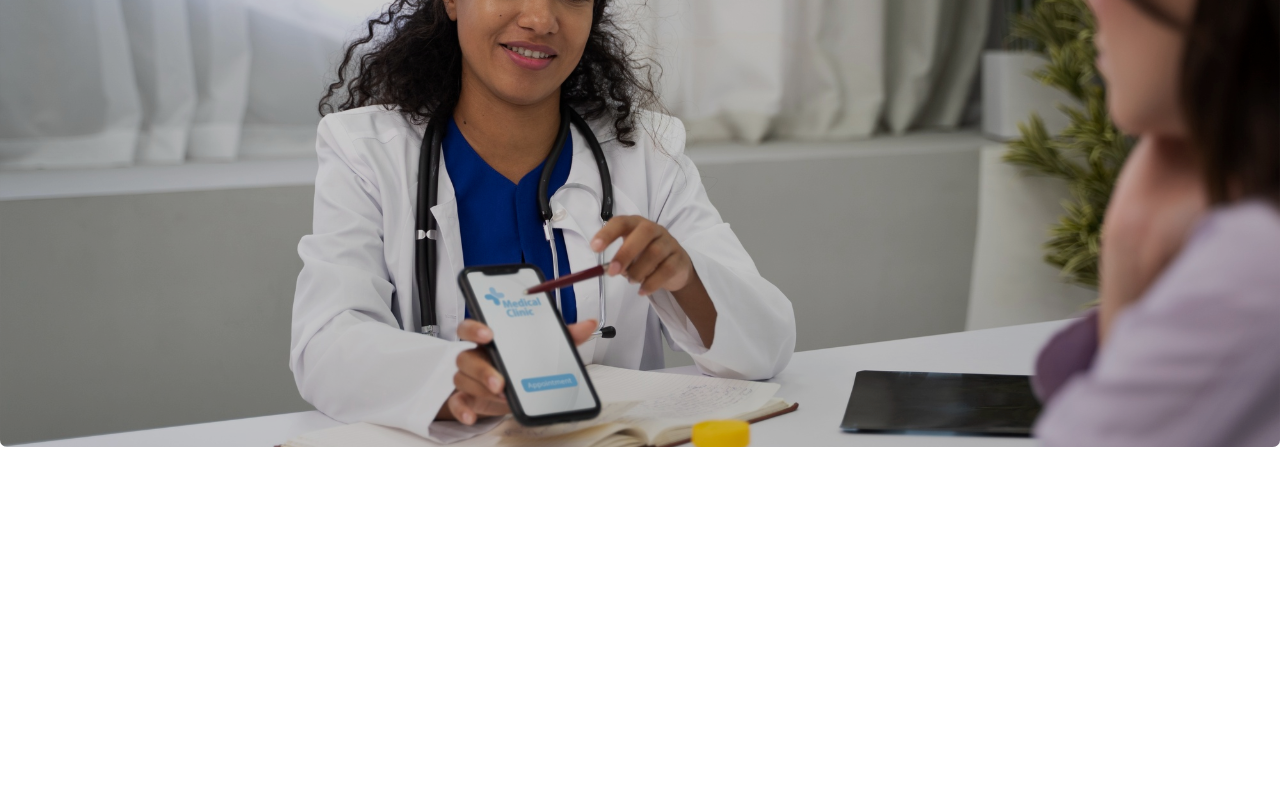
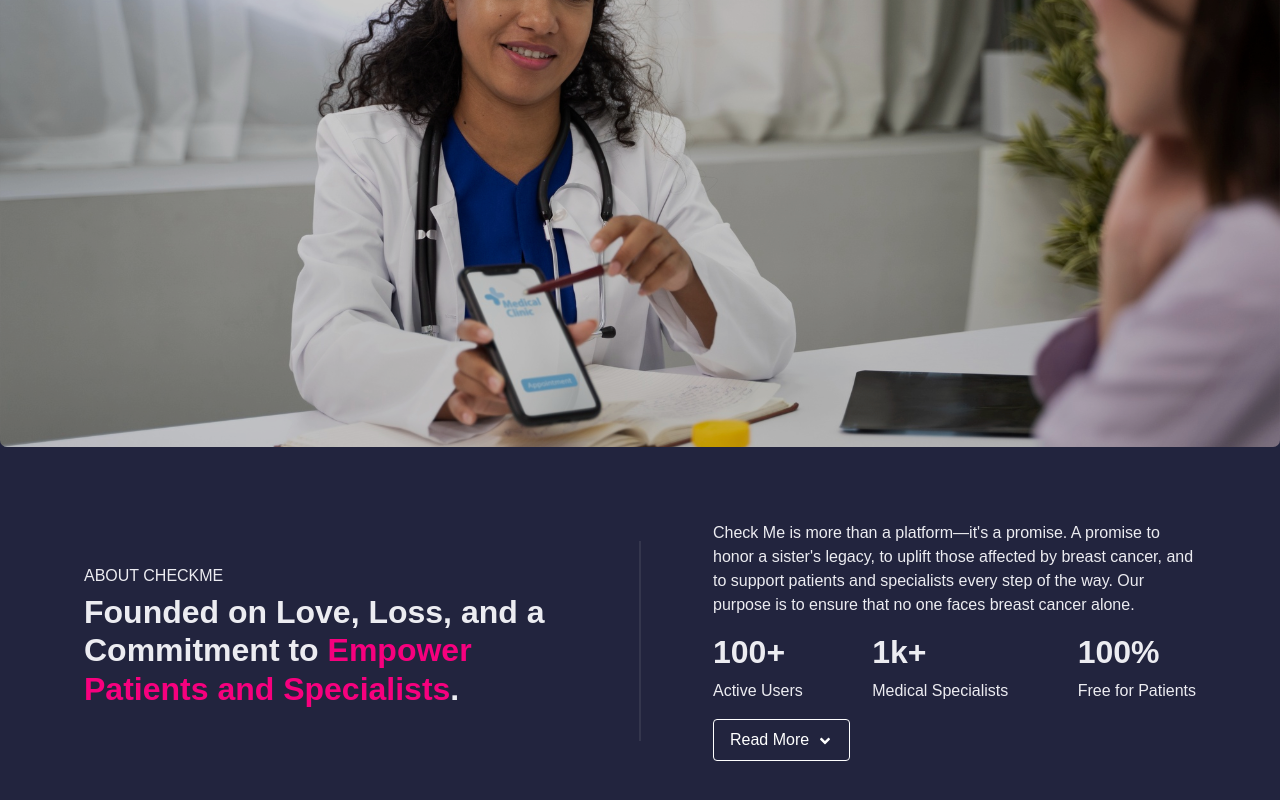
Before and after one commit to Georjane/check-me-demo-app, a React (Create React App) app: page / in a window 1280 px wide. Shown: the part 640-1440 px from the top of the page. Before the commit the page ends 1087 px from the top, so only its background shows below. Built offline with nearby package versions, Linux system fonts and the light colour scheme.

Commit message:
Add about me section

```diff
--- a/src/assets/css/Button.css
+++ b/src/assets/css/Button.css
@@ -20,6 +20,12 @@
   color: var(--primary-color);
 }
 
+.whiteoutline {
+  background-color: transparent;
+  border: 1px solid  white!important;
+  color: white!important;
+}
+
 .outline:hover {
   background-color: #f8f9fa;
 }
--- a/src/assets/css/Homepage.css
+++ b/src/assets/css/Homepage.css
@@ -11,11 +11,11 @@
     margin: 20px auto;
 }
 
-.hero-span {
+.pink-text {
     color: var(--primary-color);
 }
 
-.hero-h1 {
+.hero-h1, .about-section h2 {
     font-weight: 700;
 }
 
@@ -28,3 +28,27 @@
 .img-div {
     margin: -12px;
 }
+
+.about-section {
+    height: fit-content;
+    align-items: center;
+    background-color: #22243e;
+    margin: -12px;
+    padding: 70px 12px;
+    text-align: left;
+    color: #ECECF1;
+    /* opacity: 0.7; */
+}
+
+.about-div {
+    width: 100%;
+    height: inherit;
+    /* height: 35vh; */
+    padding: 1rem 4.5rem;
+}
+
+.vertical-line {
+    width: 2px;
+    height: 25vh;
+    border-left: solid #ffffff15 2px;
+}
--- a/src/components/Button.js
+++ b/src/components/Button.js
@@ -3,7 +3,9 @@ import PropTypes from 'prop-types';
 // import { FaGithub, FaTwitter } from 'react-icons/fa';
 import '../assets/css/Button.css';
 
-function Button({ type, text, icon }) {
+function Button({
+  type, text, icon, color,
+}) {
   let buttonClass = 'button';
 
   if (type === 'outline') {
@@ -11,6 +13,11 @@ function Button({ type, text, icon }) {
   } else if (type === 'text-icon') {
     buttonClass += ' text-icon';
   }
+
+  if (color === 'white') {
+    buttonClass += ' whiteoutline';
+  }
+
   return (
     <button type="button" className={buttonClass}>
       <span className="text">{text}</span>
@@ -20,13 +27,15 @@ function Button({ type, text, icon }) {
 }
 
 Button.propTypes = {
-  type: PropTypes.oneOf(['default', 'outline', 'text-icon']).isRequired, // Validate the type prop
-  text: PropTypes.string.isRequired, // Validate the text prop
-  icon: PropTypes.element, // Validate the icon prop (optional)
+  type: PropTypes.oneOf(['default', 'outline', 'text-icon']).isRequired,
+  text: PropTypes.string.isRequired,
+  icon: PropTypes.element,
+  color: PropTypes.string,
 };
 
 Button.defaultProps = {
-  icon: null, // Set a default value of null for the icon prop
+  icon: null,
+  color: null,
 };
 
 export default Button;
--- a/src/components/Header.js
+++ b/src/components/Header.js
@@ -11,7 +11,7 @@ import '../assets/css/Header.css';
 
 function Header() {
   return (
-    <Navbar expand="lg" bg="light" variant="light" sticky="top">
+    <Navbar expand="lg" bg="light" variant="light">
       <Container>
         <Navbar.Brand href="#"><img src={logoSvg} alt="Logo" /></Navbar.Brand>
         <Navbar.Toggle id="menu-icon" aria-controls="navbar-nav">
--- a/src/pages/HomePage.js
+++ b/src/pages/HomePage.js
@@ -7,7 +7,7 @@ import '../assets/css/Homepage.css';
 function HomePage() {
   return (
     <div>
-      <div className="hero-section py-5">
+      <section className="hero-section py-5">
         <h1 className="hero-h1 w-50 m-auto d-none d-md-block">
           Transforming
           <span className="hero-span"> Breast Cancer Care</span>
@@ -15,7 +15,7 @@ function HomePage() {
         </h1>
         <h1 className="hero-h1 m-auto px-4 d-block d-md-none">
           Transforming
-          <span className="hero-span"> Breast Cancer Care</span>
+          <span className="pink-text"> Breast Cancer Care</span>
           , One Patient at a Time
         </h1>
         <p className="hero-para  w-50 m-auto py-3 px-5 d-none d-md-block">
@@ -32,8 +32,43 @@ function HomePage() {
           <Button type="default" text="Our Services" />
           <Button type="text-icon" text="Contact Us" icon={<FaAngleDown />} />
         </div>
-      </div>
+      </section>
       <div className="img-div"><img className="hero-img" src={heroImgSvg} alt="Hero" /></div>
+      <section className="d-md-flex about-section">
+        <div className="about-div">
+          <h6>ABOUT CHECKME</h6>
+          <h2 className="">
+            Founded on Love, Loss, and a Commitment to
+            <span className="pink-text"> Empower Patients and Specialists</span>
+            .
+          </h2>
+        </div>
+        <div className="d-none d-md-block vertical-line" />
+        <div className="about-div">
+          <p>
+            Check Me is more than a platform—it&apos;s a promise. A promise to honor a
+            sister&apos;s legacy, to uplift those affected by breast cancer,
+            and to support patients and specialists every step of the way.
+            Our purpose is to ensure that no one faces breast cancer alone.
+            {' '}
+          </p>
+          <div className="d-flex w-100 justify-content-between">
+            <div>
+              <h2>100+</h2>
+              <p>Active Users</p>
+            </div>
+            <div>
+              <h2>1k+</h2>
+              <p>Medical Specialists</p>
+            </div>
+            <div>
+              <h2>100%</h2>
+              <p>Free for Patients</p>
+            </div>
+          </div>
+          <Button color="white" type="text-icon" text="Read More" icon={<FaAngleDown />} />
+        </div>
+      </section>
     </div>
   );
 }
```
